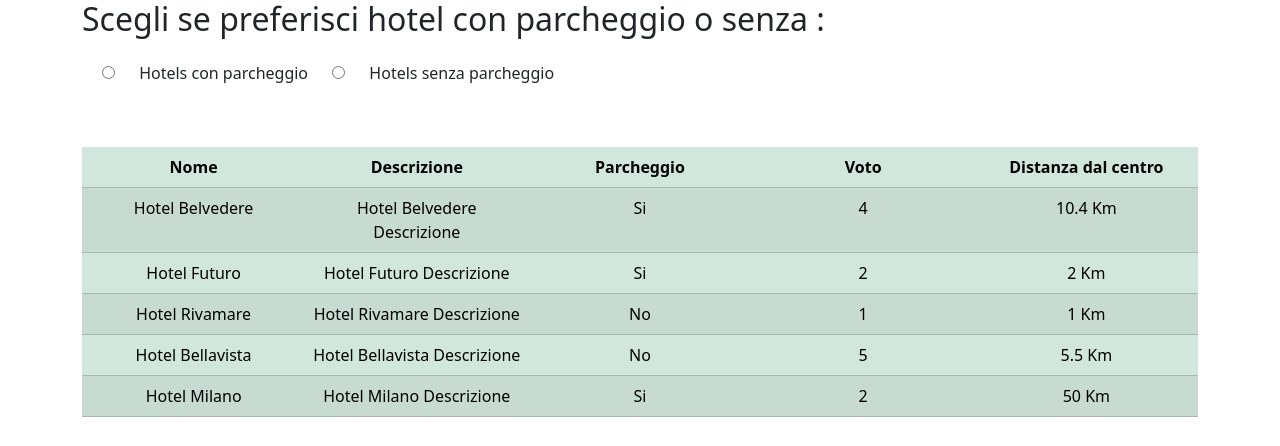
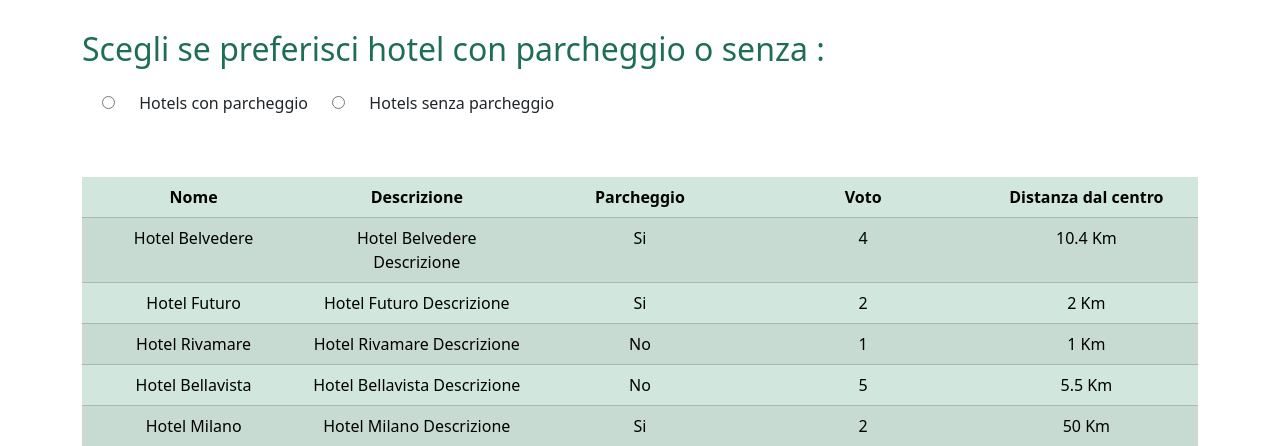
Before and after one commit to alessiam1909/php-hotel, a PHP site: page / in a window 1280 px wide. Shown: the top 446 px of the page. Run offline with PHP 8.4, Linux system fonts and the light colour scheme.

Commit message:
stilizzazione form

```diff
--- a/css/style.css
+++ b/css/style.css
@@ -1,3 +1,9 @@
 input {
     margin: 20px;
 }
+
+
+h2 {
+    color: rgb(30, 110, 84);
+    margin-top: 30px;
+}
```
